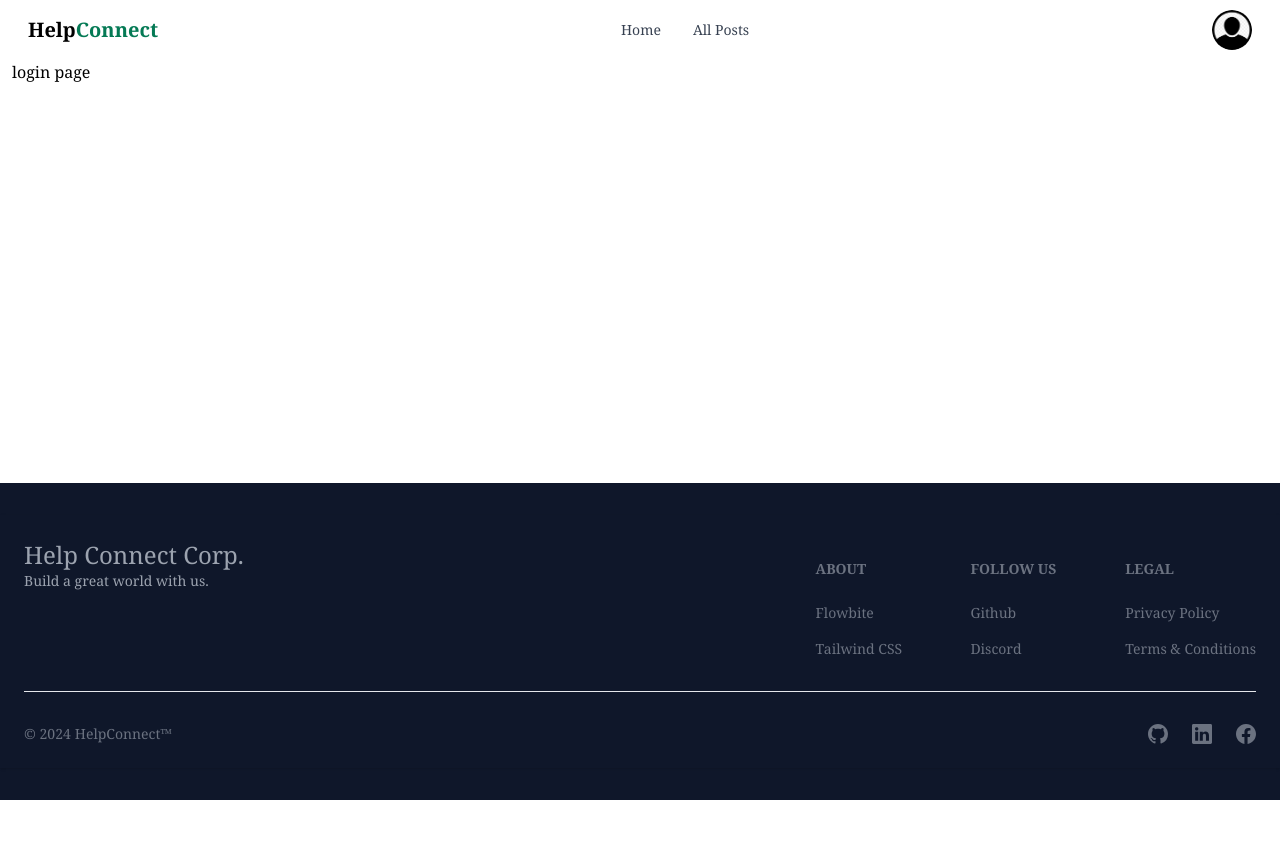
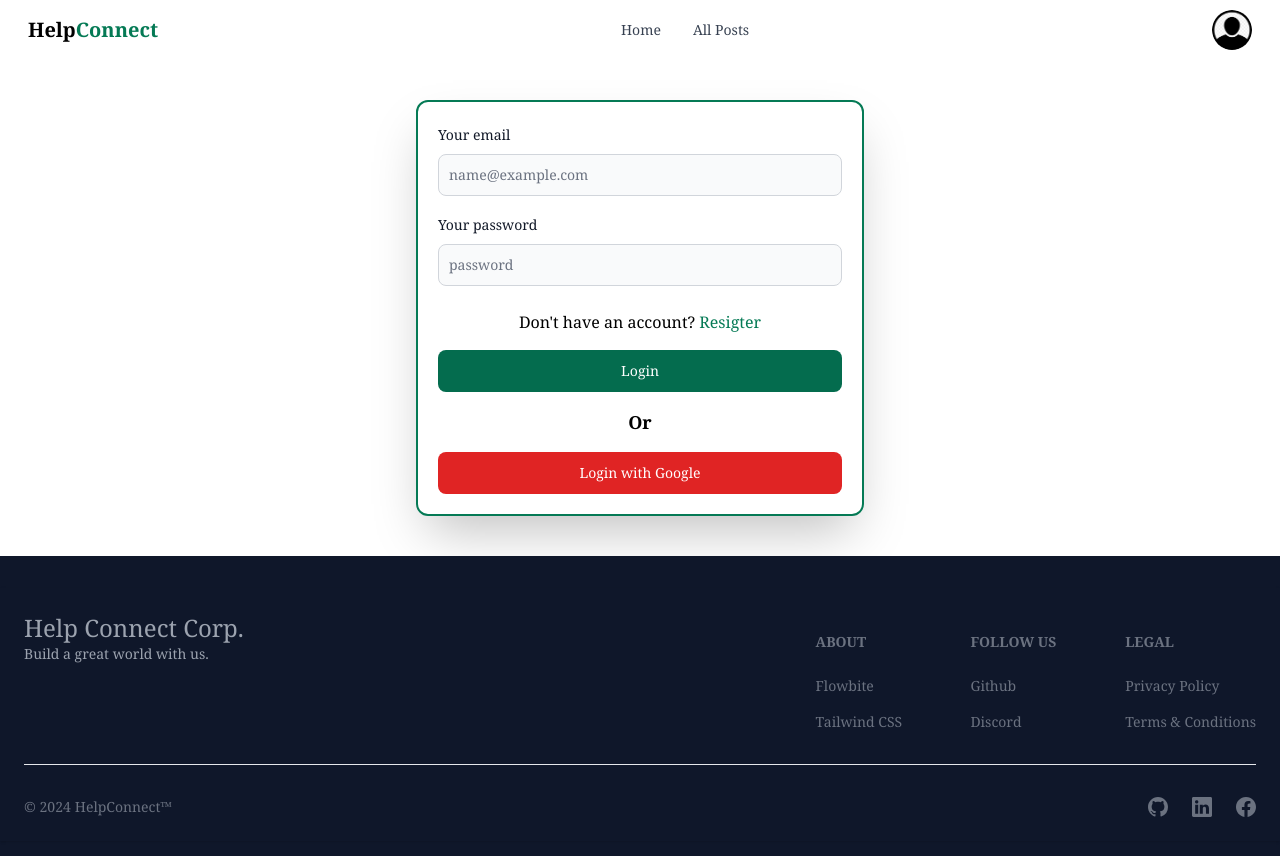
Before and after one commit to noman023/helpConnect-client, a React (Vite) app: page /login in a window 1280 px wide. Shown: the top 856 px of the page. Before the commit the page ends 800 px from the top, so only its background shows below. Built offline with nearby package versions, Linux system fonts and the light colour scheme.

Commit message:
login component added

```diff
--- /dev/null
+++ b/src/components/Login/Login.jsx
@@ -0,0 +1,78 @@
+import { Button, Label, TextInput } from "flowbite-react";
+import { Link } from "react-router-dom";
+
+import Swal from "sweetalert2";
+import { BsGoogle } from "react-icons/bs";
+
+export default function Login() {
+  const handleSubmit = (e) => {
+    e.preventDefault();
+
+    const form = new FormData(e.currentTarget);
+    const email = form.get("email");
+    const password = form.get("password");
+
+    Swal.fire({
+      icon: "success",
+      title: "Logged in successfully",
+    });
+  };
+
+  const handleGoogleLogin = () => {
+    Swal.fire({
+      icon: "success",
+      title: "Logged in successfully",
+    });
+  };
+
+  return (
+    <form
+      onSubmit={handleSubmit}
+      className="flex max-w-md flex-col gap-4 border-2 border-green-600 mx-auto my-10 p-5 rounded-xl shadow-2xl"
+    >
+      <div>
+        <div className="mb-2 block">
+          <Label htmlFor="email1" value="Your email" />
+        </div>
+
+        <TextInput
+          id="email1"
+          type="email"
+          name="email"
+          placeholder="name@example.com"
+          required
+        />
+      </div>
+
+      <div>
+        <div className="mb-2 block">
+          <Label htmlFor="password1" value="Your password" />
+        </div>
+
+        <TextInput
+          id="password1"
+          type="password"
+          name="password"
+          placeholder="password"
+          required
+        />
+      </div>
+
+      <p className="mt-2 text-center">
+        Don't have an account?{" "}
+        <Link to="/register" className="text-green-600 ">
+          Resigter
+        </Link>
+      </p>
+
+      <Button type="submit" color="success">
+        Login
+      </Button>
+
+      <p className="text-lg text-black font-bold text-center">Or</p>
+      <Button onClick={handleGoogleLogin} type="button" className="bg-red-600 ">
+        Login with Google
+      </Button>
+    </form>
+  );
+}
--- a/src/pages/LoginPage/LoginPage.jsx
+++ b/src/pages/LoginPage/LoginPage.jsx
@@ -1,4 +1,5 @@
 import { Helmet } from "react-helmet";
+import Login from "../../components/Login/Login";
 
 export default function LoginPage() {
   return (
@@ -7,7 +8,8 @@ export default function LoginPage() {
         <title>HelpConnect | Login</title>
       </Helmet>
 
-      <p>login page</p>
+      {/* <p>login page</p> */}
+      <Login />
     </>
   );
 }
```
